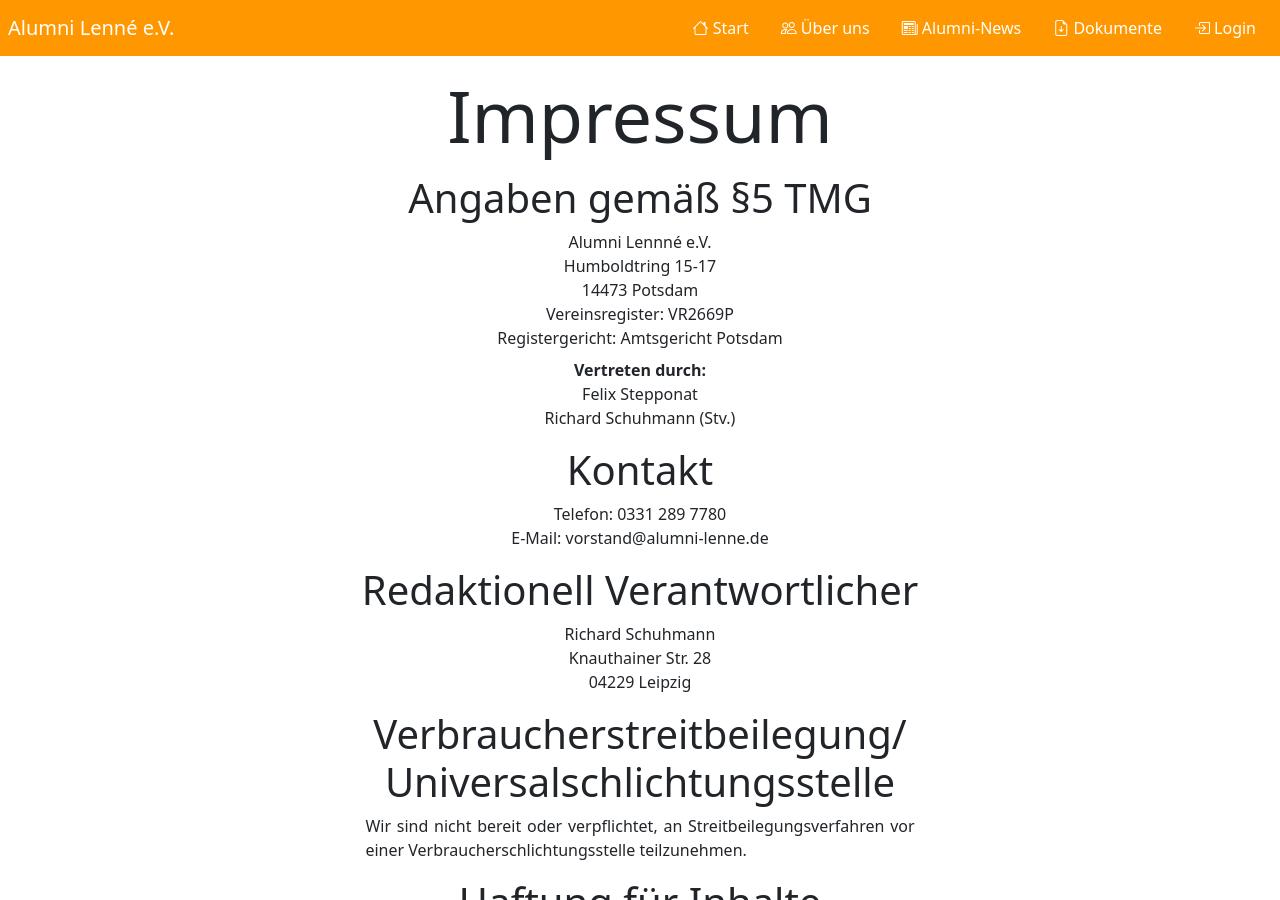
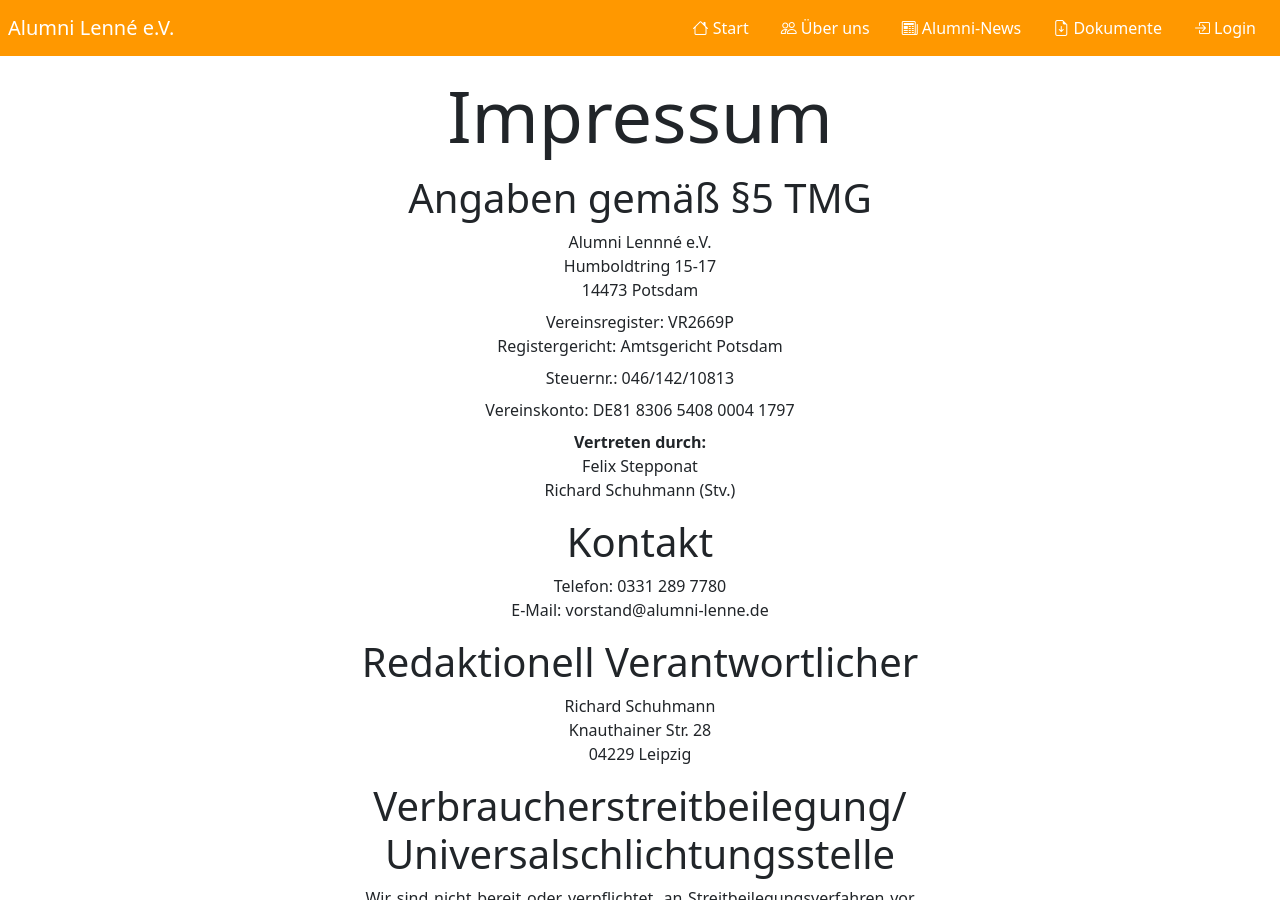
Before and after one commit to alumni-lenne/alumnipage, a Jekyll site: the page built from impressum.html, in a window 1280 px wide and 900 px high. Built offline with Jekyll 4.4.1, drawn with Linux system fonts in a browser that asks for light colours; nearby versions of some CDN libraries.

Commit message:
added bank detail and tax number

```diff
--- a/_data/vorstand.yml
+++ b/_data/vorstand.yml
@@ -18,7 +18,7 @@
 
 - name : "Luna Jäckel"
   role: "Beisitz"
-  job: "Studentin"
+  job: "Studentin - Lehramt Gymnasium"
   grad: "2020"
   pic: "/assets/pics/logo-min.jpg"
 
--- a/about.html
+++ b/about.html
@@ -12,8 +12,7 @@ headline: "Über uns"
     <li><a href="#geschichte">#Unsere Geschichte</a></li>
 </ul>
 
-<div class="mt-5">
-<h1 id="vorstand" class="display-5 ">Das sind wir</h1>
+<h1 id="vorstand" class="display-5 mt-5 ">Das sind wir</h1>
 <div class="row">
 
 {% for user in site.data.vorstand %}
@@ -58,5 +57,4 @@ dolores ipsam voluptas. Distinctio possimus, atque cupiditate ex dolores debitis
         exercitationem consequuntur, tempora a nisi, nemo eius quidem facere sit repellat voluptates illum fuga iste
         deleniti, itaque numquam quos? Adipisci illo accusamus eaque odit nostrum, nihil rerum pariatur.</span></p>
     </div>
-
 </div>
--- a/impressum.html
+++ b/impressum.html
@@ -8,12 +8,15 @@ headline: "Impressum"
 
 
         <h5 class="display-6">Angaben gemäß §5 TMG</h5>
-        <p class="text-center">Alumni Lennné e.V.<br />
+        <p class="text-center mb-2">Alumni Lennné e.V.<br />
                 Humboldtring 15-17<br />
-                14473 Potsdam</p>
-
+                14473 Potsdam<br>
+        </p>
         <p class="mb-2 text-center">Vereinsregister: VR2669P<br />
                 Registergericht: Amtsgericht Potsdam</p>
+
+                <p class="mb-2 text-center">Steuernr.: 046/142/10813</p>
+                <p class="mb-2 text-center">Vereinskonto: DE81 8306 5408 0004 1797</p>
 
         <p class="text-center"><strong>Vertreten durch:</strong><br />
                 Felix Stepponat<br> Richard Schuhmann (Stv.)</p>
```
